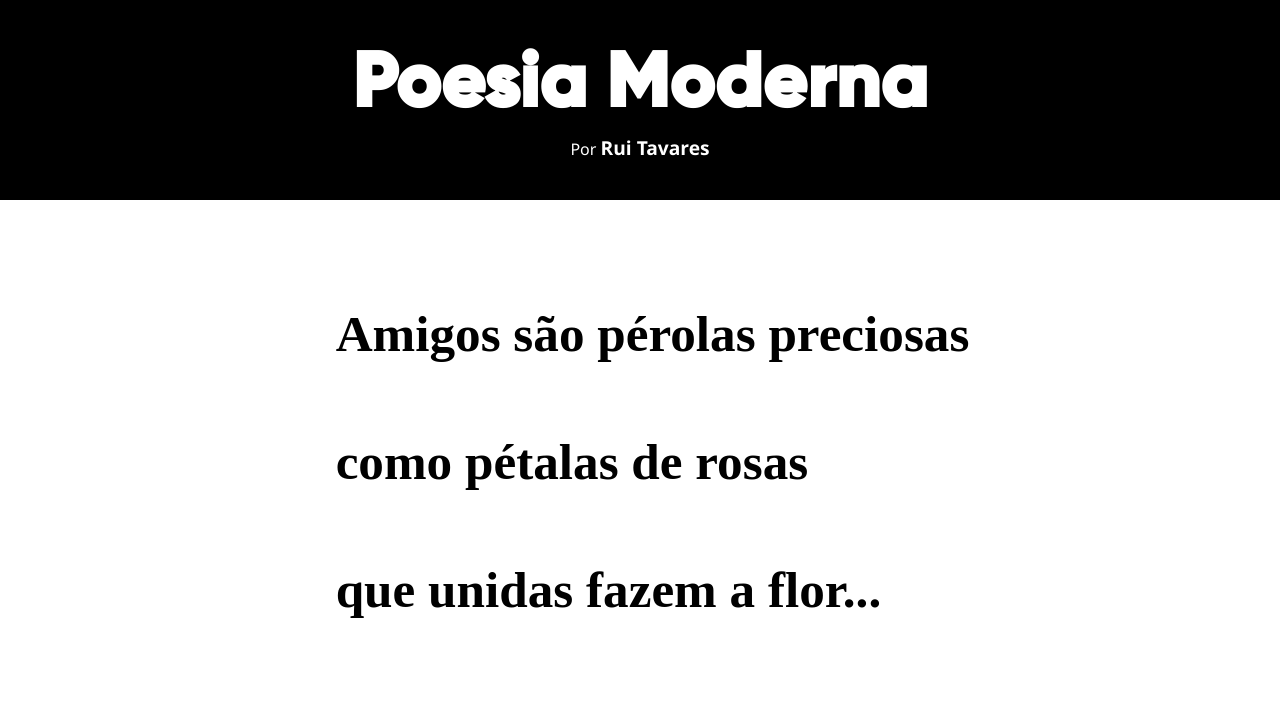
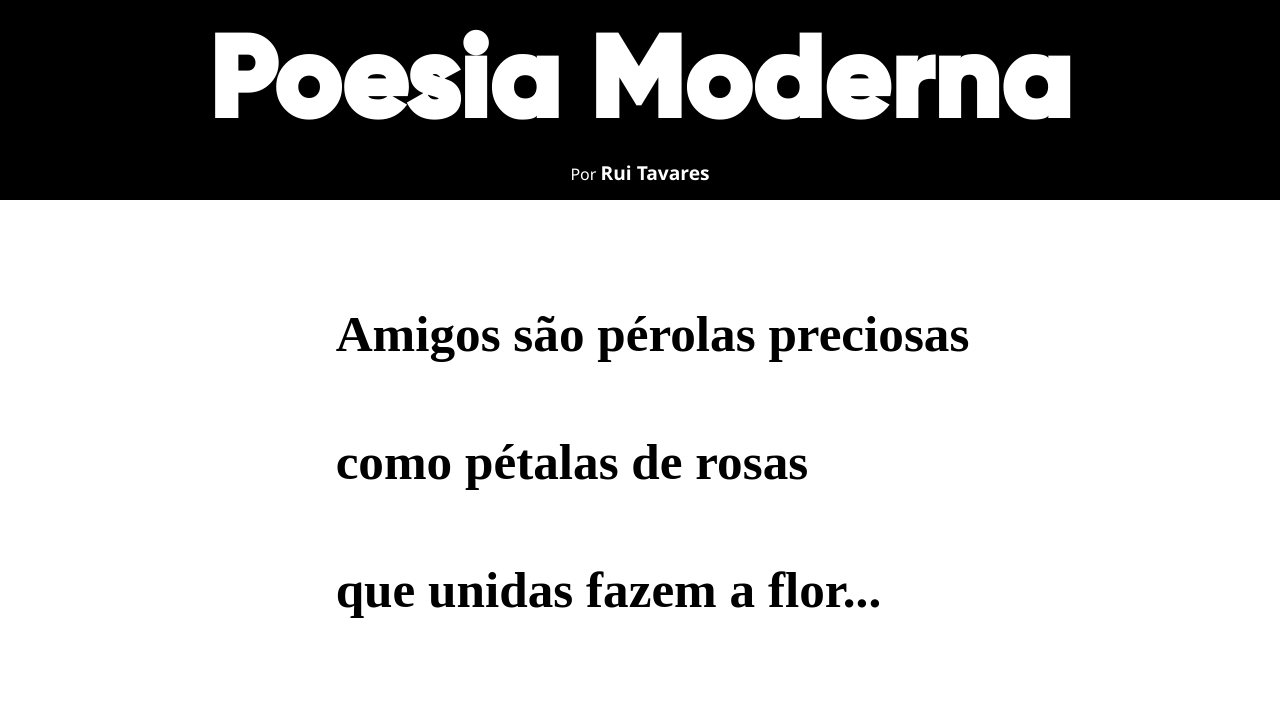
Before and after one commit to GustavoTavaresRibeiro/cordel, a plain HTML site: page index.html in a window 1280 px wide. Shown: the top 723 px of the page. Drawn offline with Linux system fonts and the light colour scheme; a web font is replaced by a local one.

Commit message:
Update style.css

```diff
--- a/style.css
+++ b/style.css
@@ -23,7 +23,7 @@
 .title > h1{
     margin: 0px;
     font-family: Gilroy-ExtraBold;
-    font-size: 6vw;
+    font-size: 9vw;
 }
 .autor{
     font-weight: bolder;
```
